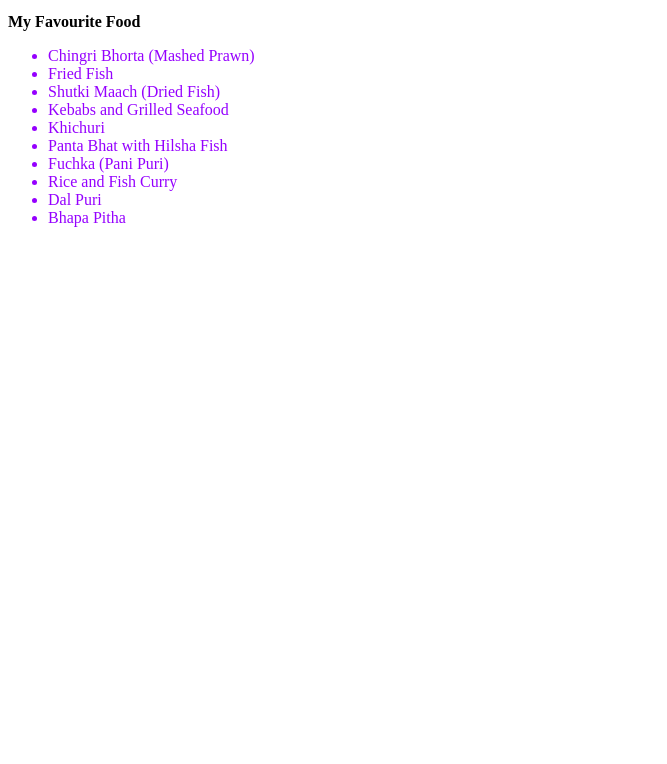
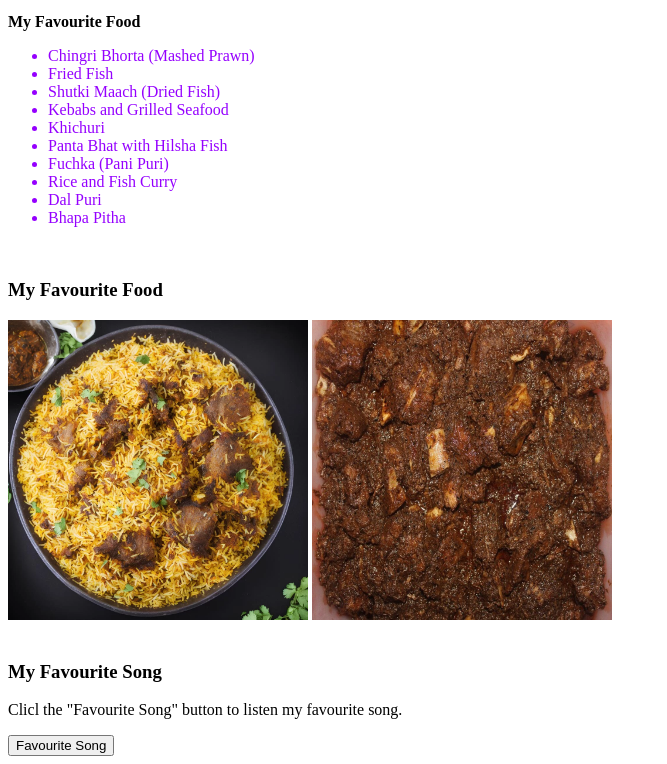
Before and after one commit to Md-Zubayer-Ibn-Jaynul/my-github-repo, a plain HTML site: page html/Practice.html in a window 1280 px wide. Shown: the part 771-1535 px from the top of the page, without its empty margins (0-667 px from the left). Before the commit the page ends 1014 px from the top, so only its background shows below. Drawn offline with Linux system fonts and the light colour scheme.

Commit message:
my first website

```diff
--- a/html/Practice.html
+++ b/html/Practice.html
@@ -56,5 +56,17 @@
             <li>Bhapa Pitha</li>
         </ul>
     </span>
+    <br>
+    <div>
+        <h3> My Favourite Food </h3>
+        <img src="/images/MuttonBiryani.webp" alt="Mutton Biryani" width="300px" height="300px">
+        <img src="/images/kala-bhuna.jpg" alt="Kala Bhuna" width="300px" height="300px">
+    </div>
+    <br>
+    <div>
+        <h3> My Favourite Song </h3>
+        <p> Clicl the "Favourite Song" button to listen my favourite song. </p>
+        <a href="https://www.youtube.com/watch?v=NDGnEAEBo6c" target="_blank"><button> Favourite Song </button></a>
+    </div>
 </body>
 </html>
```
Also changed, not shown: images/MuttonBiryani.webp (added), images/kala-bhuna.jpg (added).
